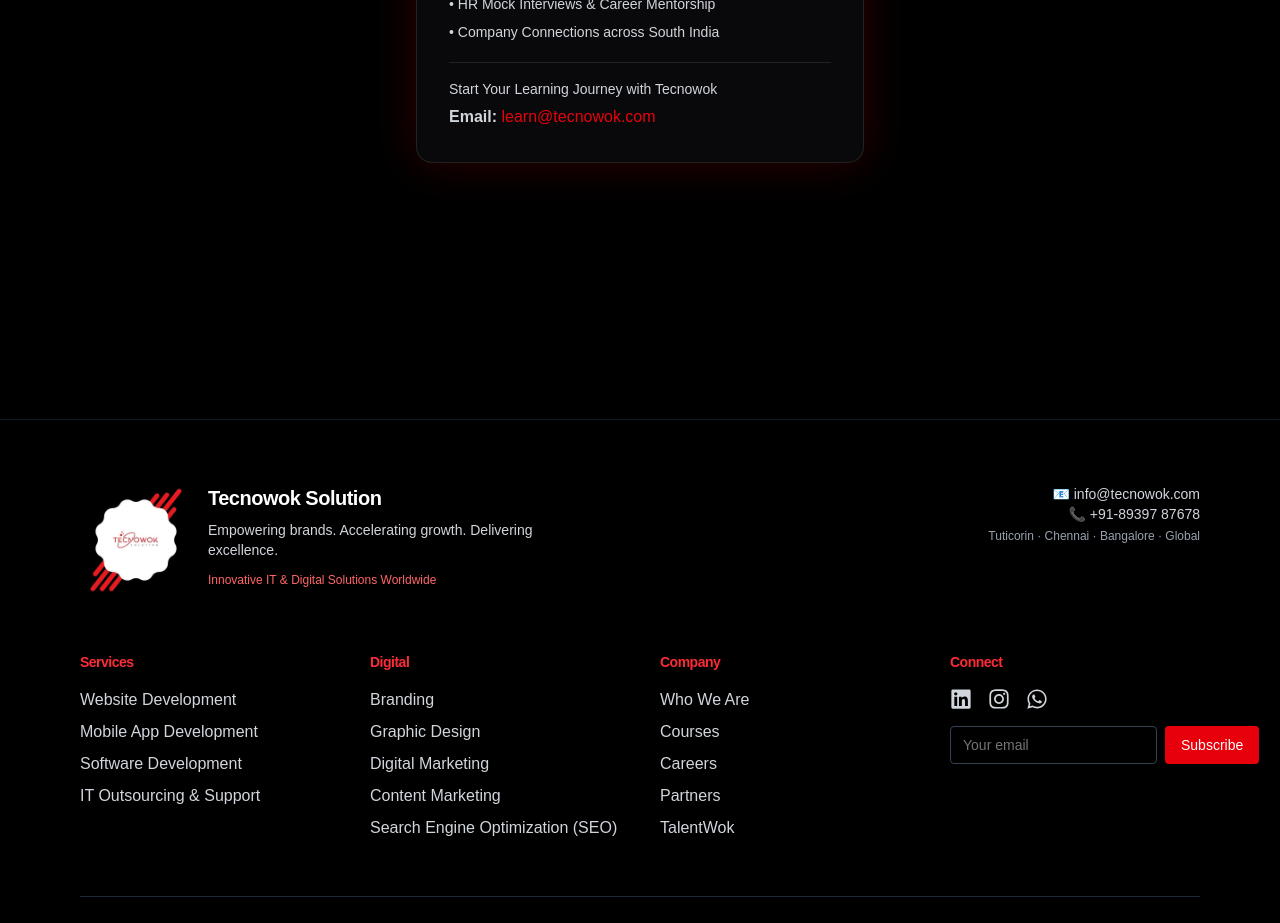
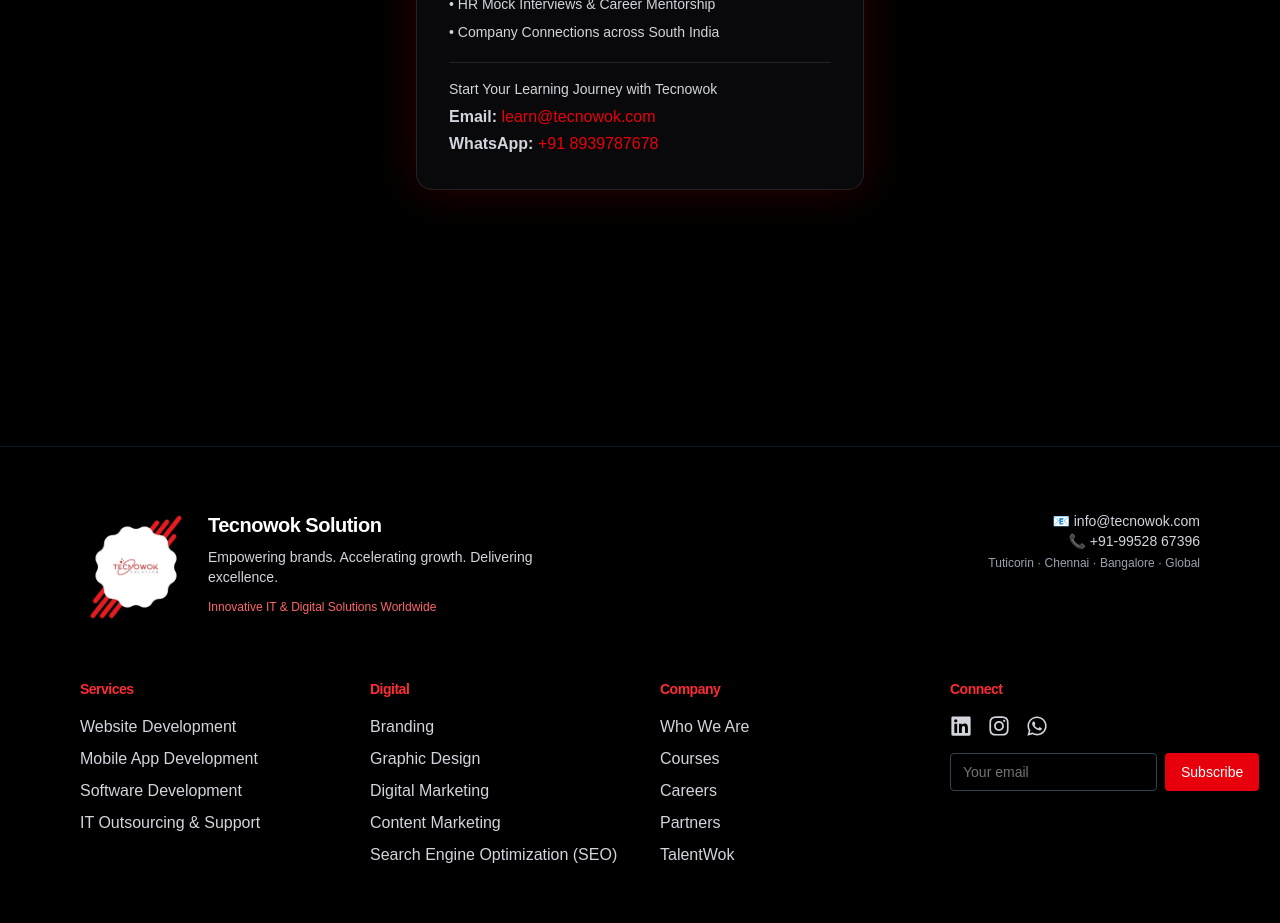
Before and after one commit to Antony-AK/Technowok, a React (Vite) app: page /courses in a window 1280 px wide. Shown: the part 5000-5923 px from the top of the page. Built offline with nearby package versions, Linux system fonts and the light colour scheme.

Commit message:
LearnWok Updaetd

```diff
--- a/src/Components/ContactWidget.jsx
+++ b/src/Components/ContactWidget.jsx
@@ -73,7 +73,7 @@
 
               {/* WhatsApp Button */}
               <a
-                href="https://wa.me/918939787678"
+                href="https://wa.me/919952867396"
                 target="_blank"
                 className="
     w-full block text-center py-3 mt-2
--- a/src/Components/Courses.jsx
+++ b/src/Components/Courses.jsx
@@ -509,6 +509,16 @@
                   learn@tecnowok.com
                 </a>
               </p>
+                 <p className="text-gray-300">
+                <strong>WhatsApp:</strong>{" "}
+                <a
+                  className="text-red-600 hover:text-red-500 transition"
+                  href="https://wa.me/918939787678"
+                  target="_blank"
+                >
+                  +91 8939787678
+                </a>
+              </p>
             </div>
           </div>
         </div>
--- a/src/Components/Footer.jsx
+++ b/src/Components/Footer.jsx
@@ -57,7 +57,7 @@
 
           <div className="text-sm text-gray-300 md:text-right">
             <div>📧 info@tecnowok.com</div>
-            <div>📞 +91-89397 87678</div>
+            <div>📞 +91-99528 67396</div>
             <div className="text-xs text-gray-400 mt-1">
               Tuticorin · Chennai · Bangalore · Global
             </div>
```
